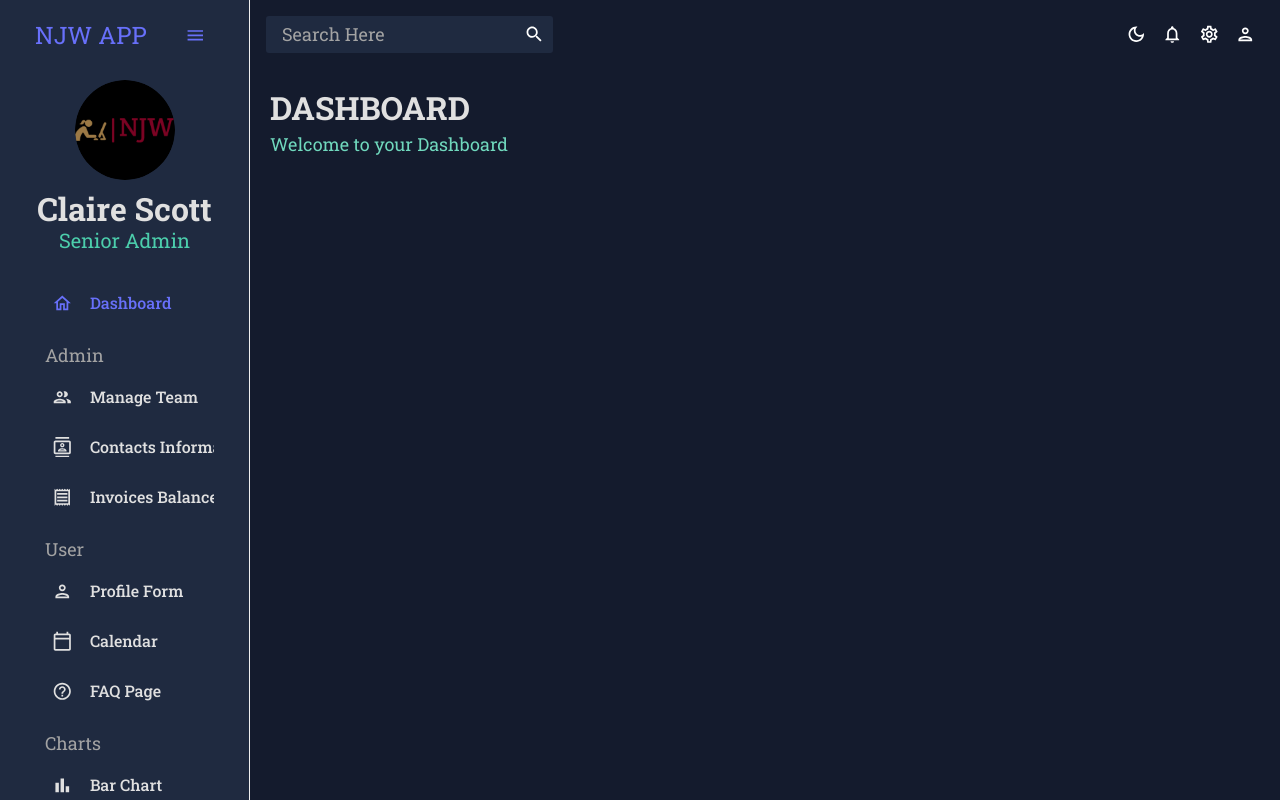
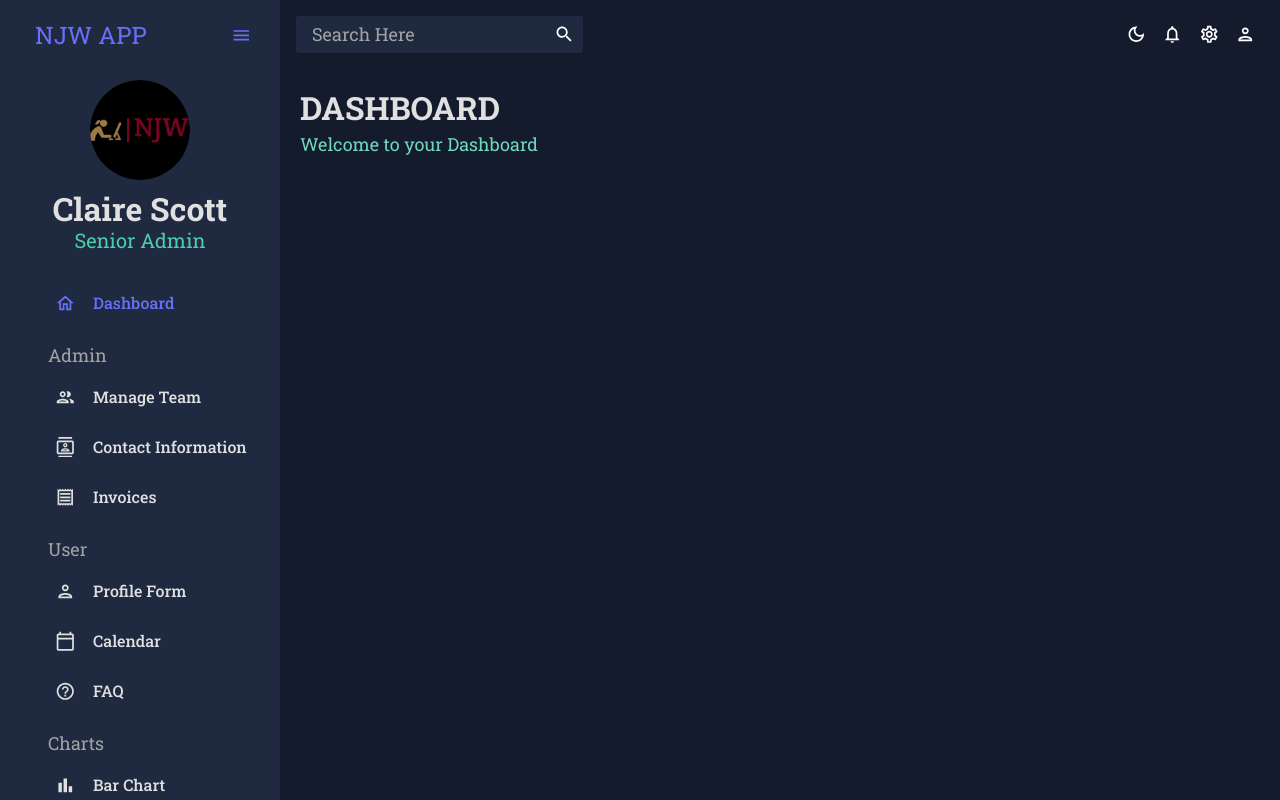
Before and after one commit to NatashaJWangui/React-Admin-Dashboard, a React (Create React App) app: page / in a window 1280 px wide. Shown: the top 800 px of the page. Built offline with nearby package versions, Linux system fonts and the light colour scheme.

Commit message:
Fixed  Selected route to  pick current route
Also fixed the sidebar to be able to encompass the full section text and also add transition from collapse and non collapse. Adjusted the use Effect to pick correct paths

```diff
--- a/src/components/nav/Navbar.jsx
+++ b/src/components/nav/Navbar.jsx
@@ -43,7 +43,7 @@ const Navbar = () => {
       <Box display="flex">
         <IconButton onClick={colorMode.toggleColorMode}>
           {theme.palette.mode === "dark" ? (
-            <DarkModeOutlinedIcon />
+            <DarkModeOutlinedIcon  />
           ) : (
             <LightModeOutlinedIcon />
           )}
--- a/src/components/nav/Sidesection.jsx
+++ b/src/components/nav/Sidesection.jsx
@@ -1,7 +1,7 @@
 import { useState, useEffect } from "react";
 import { Sidebar, Menu, MenuItem } from "react-pro-sidebar";
 import { Box, IconButton, Typography, useTheme } from "@mui/material";
-import { Link, useLocation } from "react-router-dom"; // Import useLocation to track route
+import { Link, useLocation } from "react-router-dom";
 import { tokens } from "../../theme";
 import HomeOutlinedIcon from "@mui/icons-material/HomeOutlined";
 import PeopleOutlinedIcon from "@mui/icons-material/PeopleOutlined";
@@ -16,12 +16,11 @@ import TimelineOutlinedIcon from "@mui/icons-material/TimelineOutlined";
 import MenuOutlinedIcon from "@mui/icons-material/MenuOutlined";
 import MapOutlinedIcon from "@mui/icons-material/MapOutlined";
 
-const Item = ({ title, to, icon, selected, setSelected, variant = "h6" }) => {
+const Item = ({ title, to, icon, selected, setSelected, variant ="h6" }) => {
   const theme = useTheme();
   const colors = tokens(theme.palette.mode);
-
   return (
-    <Link to={to} style={{ textDecoration: "none" }}>
+    <Link to={to} style={{ textDecoration: 'none' }}>
       <MenuItem
         active={selected === title}
         style={{
@@ -51,27 +50,57 @@ const Sidesection = () => {
   );
 
   useEffect(() => {
-    // Sync selection with localStorage
     const savedSelected = localStorage.getItem("selectedMenuItem");
-    if (savedSelected) {
+
+    // Get the current route from location.pathname
+    const currentPath = location.pathname;
+
+    // Define a mapping from paths to menu titles
+    const pathToTitle = {
+      "/": "Dashboard",
+      "/Team": "Manage Team",
+      "/Contacts": "Contact Information",
+      "/Invoices": "Invoices",
+      "/Form": "Profile Form",
+      "/Calendar": "Calendar",
+      "/FAQ": "FAQ",
+      "/Bar": "Bar Chart",
+      "/Pie": "Pie Chart",
+      "/Line": "Line Chart",
+      "/Geography": "Geography Chart",
+    };
+
+    // If there's a saved selection, use it, but sync with the current path
+    if (savedSelected && pathToTitle[currentPath] === savedSelected) {
       setSelected(savedSelected);
+    } else {
+      // If the app restarted and the path doesn't match, use the correct mapping
+      const defaultSelection = pathToTitle[currentPath] || "Dashboard";
+      setSelected(defaultSelection);
+      localStorage.setItem("selectedMenuItem", defaultSelection);
     }
-  }, [location.pathname]); // Update when route changes
+  }, [location.pathname]); // Run whenever the route changes
 
   return (
     <Box
       sx={{
         "& .ps-sidebar-container": {
           background: `${colors.primary[400]} !important`,
+          width: isCollapsed ? "80px" : "280px", // Adjust width based on state
+          transition: "width 0.3s ease", // Smooth transition effect
+        },
+        "& .ps-sidebar-root":{
+          width: isCollapsed ? "80px" : "280px", // Adjust width based on state
+          transition: "width 0.3s ease", // Smooth transition effect
         },
         "& .ps-menu-button": {
-          padding: "5px 35px 5px 20px !important",
+          padding: "5px 35px 5px 20px 5px 10px !important",
         },
         "& .ps-menu-button:hover": {
           color: "#868dfb !important",
         },
         "& .ps-menu-button.ps-active": {
-          color: "#6870fa !important",
+          color: "#6870fa !important", //blue text hover
         },
         "& .ps-menu-icon": {
           backgroundColor: "transparent !important",
@@ -96,19 +125,15 @@ const Sidesection = () => {
                 alignItems="center"
                 ml="15px"
               >
-                <Typography variant="h3" color={colors.blueAccent[500]}>
+                <Typography variant="h3" color={colors.blueAccent[500]} >
                   NJW APP
                 </Typography>
-                <IconButton
-                  onClick={() => setIsCollapsed(!isCollapsed)}
-                  sx={{ color: colors.blueAccent[500] }}
-                >
+                <IconButton onClick={() => setIsCollapsed(!isCollapsed)} sx={{color: colors.blueAccent[500],}}>
                   <MenuOutlinedIcon />
                 </IconButton>
               </Box>
             )}
           </MenuItem>
-
           {/* User section */}
           {!isCollapsed && (
             <Box mb="25px">
@@ -131,7 +156,7 @@ const Sidesection = () => {
                   Claire Scott
                 </Typography>
                 <Typography variant="h4" color={colors.greenAccent[500]}>
-                  Senior Admin
+                   Senior Admin
                 </Typography>
               </Box>
             </Box>
@@ -144,6 +169,7 @@ const Sidesection = () => {
               icon={<HomeOutlinedIcon />}
               selected={selected}
               setSelected={setSelected}
+
             />
 
             <Typography
@@ -161,14 +187,14 @@ const Sidesection = () => {
               setSelected={setSelected}
             />
             <Item
-              title="Contacts Information"
+              title="Contact Information"
               to="/Contacts"
               icon={<ContactsOutlinedIcon />}
               selected={selected}
               setSelected={setSelected}
             />
             <Item
-              title="Invoices Balances"
+              title="Invoices"
               to="/Invoices"
               icon={<ReceiptOutlinedIcon />}
               selected={selected}
@@ -197,7 +223,7 @@ const Sidesection = () => {
               setSelected={setSelected}
             />
             <Item
-              title="FAQ Page"
+              title="FAQ"
               to="/FAQ"
               icon={<HelpOutlineOutlinedIcon />}
               selected={selected}
```
